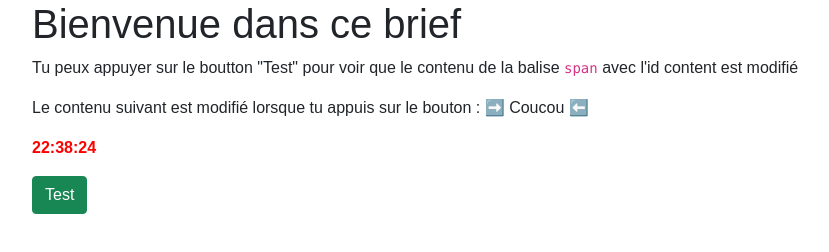
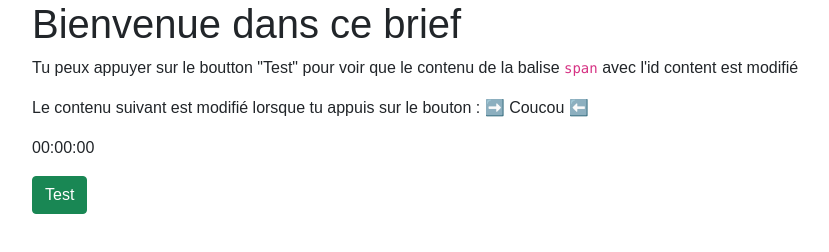
Before and after one commit to projosh/affichage-heure-main, a plain HTML site: page index.html in a window 1280 px wide. Shown: the whole page, without its empty margins (108-937 px from the left). Drawn offline with nearby package versions, Linux system fonts and the light colour scheme.

Commit message:
Wow message for changes

```diff
--- a/index.html
+++ b/index.html
@@ -7,7 +7,7 @@
     <link href="https://cdn.jsdelivr.net/npm/bootstrap@5.1.3/dist/css/bootstrap.min.css" rel="stylesheet"
     integrity="sha384-1BmE4kWBq78iYhFldvKuhfTAU6auU8tT94WrHftjDbrCEXSU1oBoqyl2QvZ6jIW3" crossorigin="anonymous">
     <link rel="stylesheet" href=".css/feuille.css">
-    <script src="./js/script.js" defer></script>
+    <script src=".js/script.js" defer></script>
     <title>Exercice DOM - Affichage heure</title>
 </head>
 <body>
--- a/js/script.js
+++ b/js/script.js
@@ -24,6 +24,7 @@ function setHour(){
     $hour.innerHTML = hour
 }
 
+
 // 1 - Vérifier que cette chaine de caractère contient un caractére
 // 2 - Définir les heures
 // 3 - Définir les minutes
```
